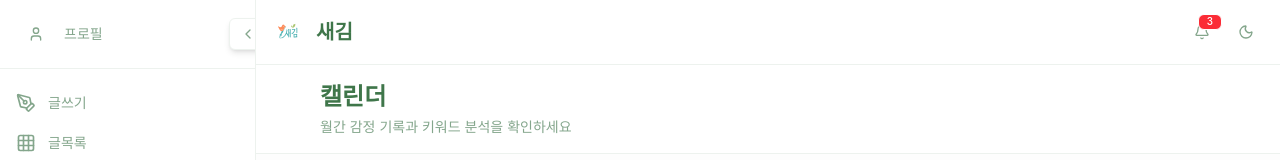
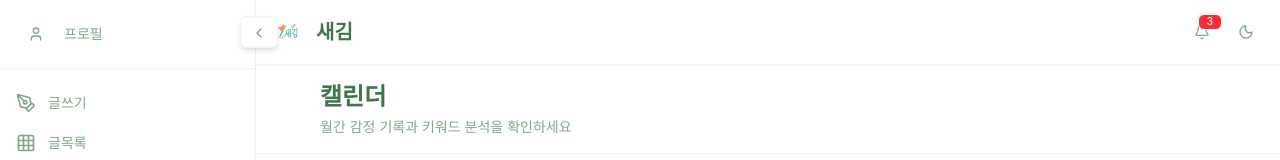
Before and after one commit to aicc6/saegim-frontend, a Next.js app: page /calendar in a window 1280 px wide. Shown: the top 160 px of the page. Built offline with nearby package versions, Linux system fonts and the light colour scheme.

Commit message:
feat: 사이드바 컴포넌트의 토글 버튼 위치 및 스타일 수정, 모바일 헤더 추가

```diff
--- a/src/components/common/Sidebar.tsx
+++ b/src/components/common/Sidebar.tsx
@@ -38,23 +38,10 @@ export function Sidebar() {
         <div className="flex flex-col flex-grow overflow-y-auto">
           {/* 사용자 프로필 */}
           <div
-            className={`flex-shrink-0 p-4 border-b border-sage-20 dark:border-gray-700 relative ${
+            className={`flex-shrink-0 p-4 border-b border-sage-20 dark:border-gray-700 ${
               isCollapsed ? 'px-2' : 'px-4'
             }`}
           >
-            {/* 토글 버튼 (프로필과 같은 높이) */}
-            <Button
-              variant="ghost"
-              size="sm"
-              onClick={() => setIsCollapsed(!isCollapsed)}
-              className="absolute top-1/2 -right-3 transform -translate-y-1/2 z-20 p-2 text-sage-70 hover:text-sage-100 bg-white border border-sage-20 rounded-full shadow-md dark:bg-gray-800 dark:border-gray-600 dark:text-gray-300 dark:hover:text-white"
-            >
-              {isCollapsed ? (
-                <ChevronRight className="h-4 w-4" />
-              ) : (
-                <ChevronLeft className="h-4 w-4" />
-              )}
-            </Button>
 
             {isCollapsed ? (
               <Link href="/profile">
@@ -106,6 +93,24 @@ export function Sidebar() {
           </nav>
         </div>
       </div>
+
+      {/* 토글 버튼 - 프로필 영역과 수평 정렬 */}
+      <Button
+        variant="ghost"
+        size="sm"
+        onClick={() => setIsCollapsed(!isCollapsed)}
+        className={`hidden lg:block fixed top-6 z-30 p-2 text-sage-70 hover:text-sage-100 bg-white border border-sage-20 rounded-full shadow-md dark:bg-gray-800 dark:border-gray-600 dark:text-gray-300 dark:hover:text-white transition-all duration-300`}
+        style={{
+          top: '1rem', // 프로필 버튼과 수평 정렬
+          left: isCollapsed ? '3rem' : '15rem', // 접힌 상태: 사이드바 우측 경계 중앙(48px), 펼친 상태: 사이드바 우측 경계(240px)
+        }}
+      >
+        {isCollapsed ? (
+          <ChevronRight className="h-4 w-4" />
+        ) : (
+          <ChevronLeft className="h-4 w-4" />
+        )}
+      </Button>
 
       {/* 모바일 헤더 */}
       <div className="lg:hidden bg-white border-b border-sage-20 dark:bg-gray-900 dark:border-gray-700 px-4 py-3">
```
